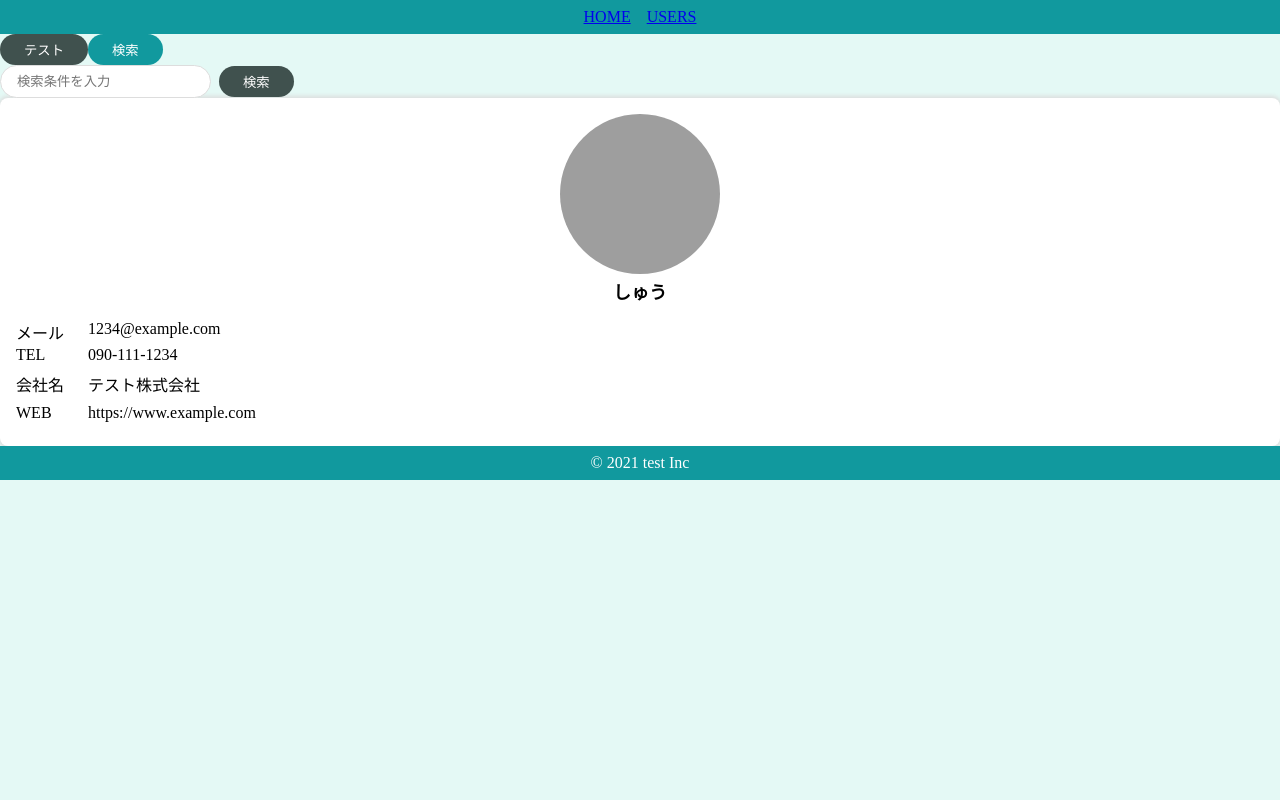
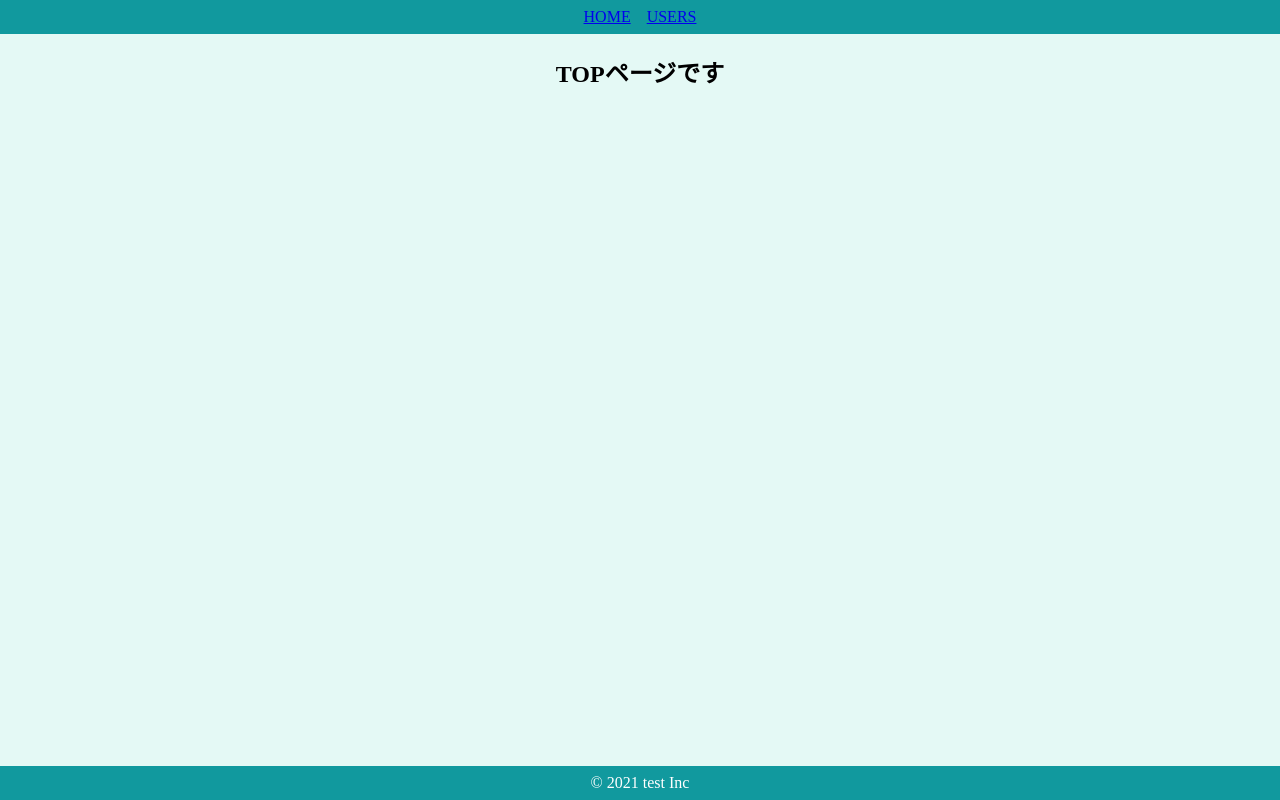
Before and after one commit to shusaku009/react-app-atomicdesign, a React (Create React App) app: page / in a window 1280 px wide. Built offline with nearby package versions, Linux system fonts and the light colour scheme; grey boxes are pictures that could not be loaded.

Commit message:
add: ユーザーカードをレスポンシブデザインに対応させた

```diff
--- a/src/App.js
+++ b/src/App.js
@@ -1,34 +1,9 @@
-import { BrowserRouter } from 'react-router-dom';
-import { PrimaryButton } from './components/atoms/button/PrimaryButton';
-import { SecondaryButton } from './components/atoms/button/SecondaryButton';
-import { SearchInput } from './components/molecules/SearchInput';
-import { UserCard } from './components/organisms/user/UserCard';
-import { HeaderOnly } from './components/templates/HeaderOnly';
+import { Router } from './router/Router';
 import './styles.css';
-import { DefaultLayout } from './components/templates/DefaultLayout';
-
-const user = {
-  name: "しゅう",
-  image: "https://source.unsplash.com/BJaqPaH6AGQ",
-  email: "1234@example.com",
-  phone: "090-111-1234",
-  company: {
-    name: "テスト株式会社"
-  },
-  website: "https://www.example.com"
-}
 
 function App() {
   return (
-    <BrowserRouter>
-      <DefaultLayout>
-        <PrimaryButton>テスト</PrimaryButton>
-        <SecondaryButton>検索</SecondaryButton>
-        <br />
-        <SearchInput />
-        <UserCard user={user} />
-      </DefaultLayout>
-    </BrowserRouter>
+    <Router />
   );
 }
 
--- a/src/components/atoms/layout/Footer.jsx
+++ b/src/components/atoms/layout/Footer.jsx
@@ -9,7 +9,7 @@
   color: #fff;
   text-align: center;
   padding: 8px 0;
-  position: fix;
+  position: fixed;
   bottom: 0;
   width: 100%;
 `;
--- /dev/null
+++ b/src/components/pages/Top.jsx
@@ -0,0 +1,13 @@
+import styled from "styled-components"
+
+export const Top = () => {
+  return (
+    <SContainer>
+      <h2>TOPページです</h2>
+    </SContainer>
+  );
+};
+
+const SContainer = styled.div`
+  text-align: center;
+`;
--- /dev/null
+++ b/src/components/pages/Users.jsx
@@ -0,0 +1,45 @@
+import styled from "styled-components"
+import { SearchInput } from "../molecules/SearchInput";
+import { UserCard } from "../organisms/user/UserCard";
+
+const users = [...Array(10).keys()].map(((val) => {
+  return {
+    id: val,
+    name: `しゅう-${val}`,
+    image: "https://source.unsplash.com/BJaqPaH6AGQ",
+    email: "1234@example.com",
+    phone: "090-111-1234",
+    company: {
+      name: "テスト株式会社"
+    },
+    website: "https://www.example.com"
+  }
+}));
+
+export const Users = () => {
+  return (
+    <SContainer>
+      <h2>ユーザー一覧</h2>
+      <SearchInput />
+      <SUserArea>
+        {users.map((user) => (
+          <UserCard key={user.id} user={user} />
+        ))}
+      </SUserArea>
+    </SContainer>
+  );
+};
+
+const SContainer = styled.div`
+  display: flex;
+  flex-direction: column;
+  align-items: center;
+  padding: 24px;
+`;
+const SUserArea = styled.div`
+  padding-top: 40px;
+  width: 100%;
+  display: grid;
+  grid-template-columns: repeat(auto-fit, minmax(200px, 1fr));
+  grid-gap: 20px;
+`;
--- /dev/null
+++ b/src/router/Router.jsx
@@ -0,0 +1,24 @@
+import { BrowserRouter, Switch, Route } from "react-router-dom"
+import { Top } from "../components/pages/Top"
+import { Users } from "../components/pages/Users"
+import { DefaultLayout } from "../components/templates/DefaultLayout"
+import { HeaderOnly } from "../components/templates/HeaderOnly"
+
+export const Router = () => {
+  return (
+    <BrowserRouter>
+      <Switch>
+        <Route exact path="/">
+          <DefaultLayout>
+            <Top />
+          </DefaultLayout>
+        </Route>
+        <Route path="/users">
+          <HeaderOnly>
+            <Users />
+          </HeaderOnly>
+        </Route>
+      </Switch>
+    </BrowserRouter>
+  )
+}
```
